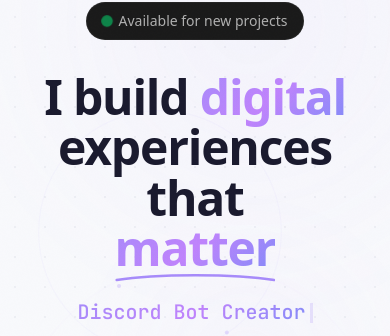
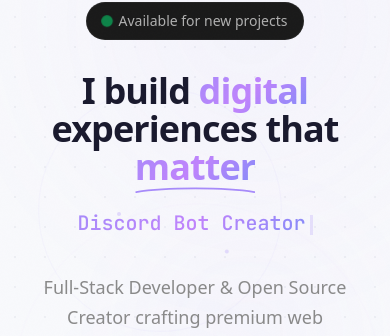
Before and after one commit to xylen-py/xylen-py, a Next.js app: page / in a window 390 px wide. Shown: the part 118-454 px from the top of the page. Built offline with nearby package versions, Linux system fonts and the light colour scheme; no server answers.

Commit message:
Update Hero.tsx

```diff
--- a/app/components/Hero.tsx
+++ b/app/components/Hero.tsx
@@ -132,7 +132,7 @@
                     initial="hidden"
                     animate="visible"
                     custom={1}
-                    className="text-5xl sm:text-6xl md:text-7xl lg:text-8xl font-bold tracking-tight leading-[1.05] max-w-5xl"
+                    className="text-4xl xs:text-5xl sm:text-6xl md:text-7xl lg:text-8xl font-bold tracking-tight leading-[1.05] max-w-5xl"
                 >
                     I build{" "}
                     <span className="gradient-text">digital</span>
```
